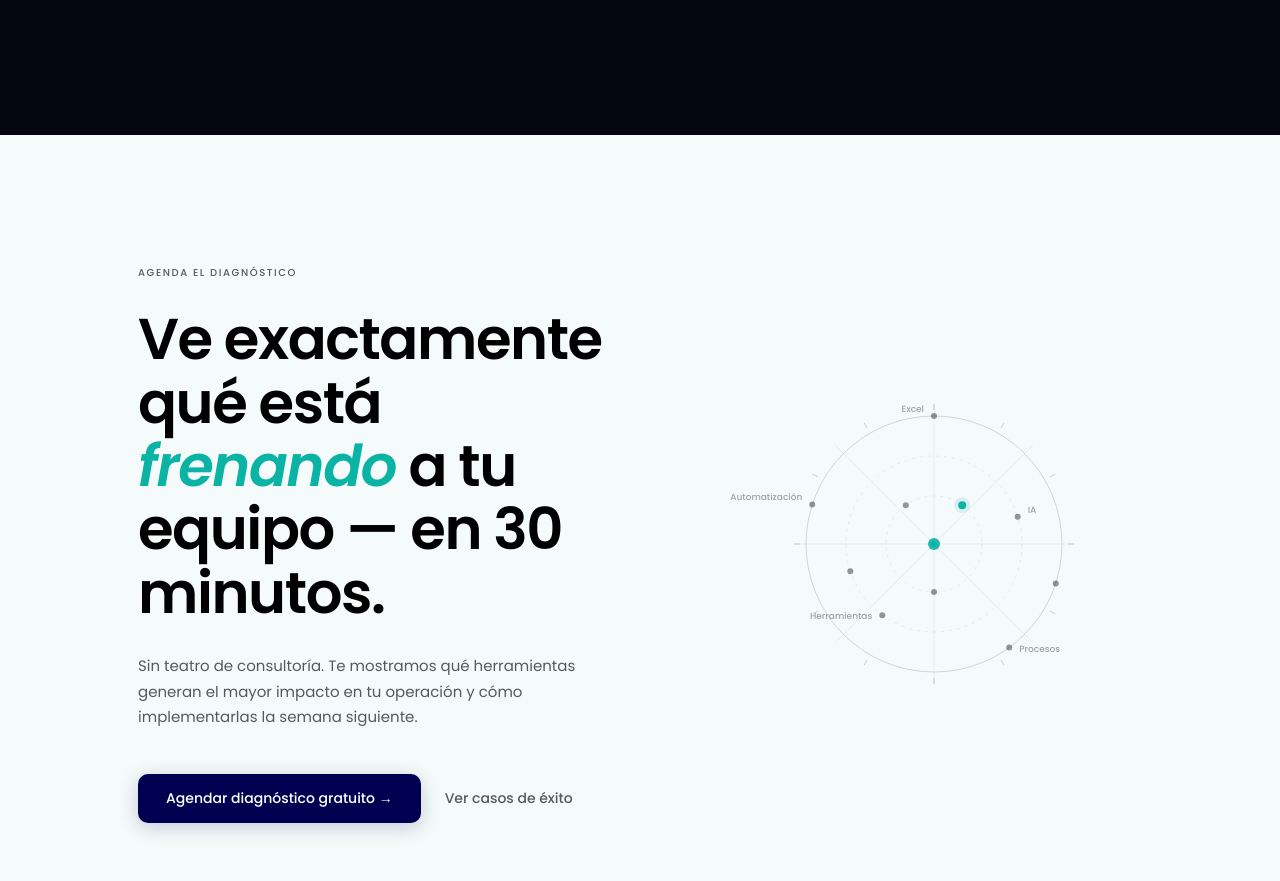
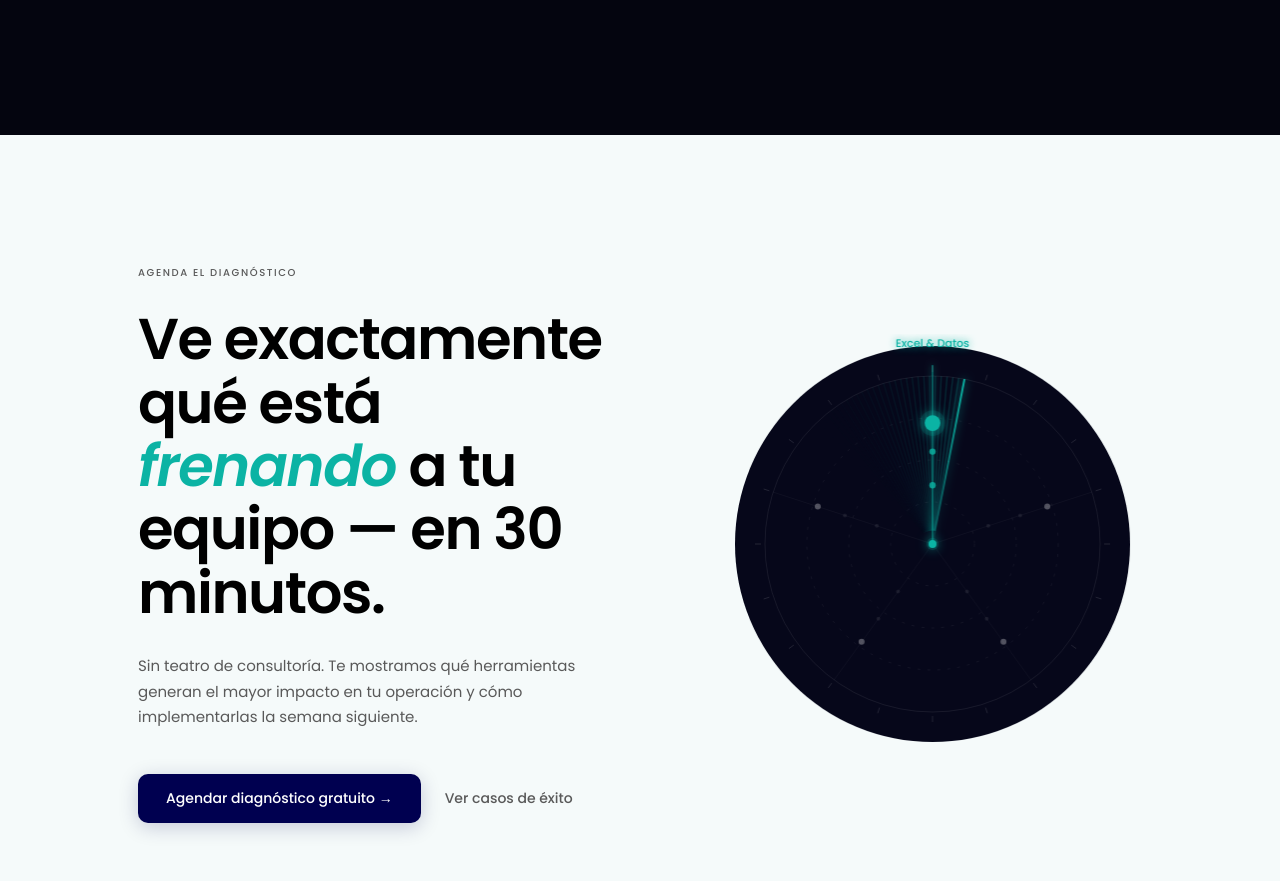
Before and after one commit to FabioClawi/proto_landing_def, a React (Vite) app: page / in a window 1280 px wide. Shown: the part 2240-3121 px from the top of the page. Built offline with nearby package versions, Linux system fonts and the light colour scheme.

Commit message:
feat: CTA radar — full canvas animation, rotating sweep with axis emphasis

```diff
--- a/src/sections/CTA.tsx
+++ b/src/sections/CTA.tsx
@@ -4,120 +4,225 @@ import { ScrollTrigger } from 'gsap/ScrollTrigger'
 
 gsap.registerPlugin(ScrollTrigger)
 
-/* Radar dot positions: [angle_deg, ring 0-2, label] */
-const DOTS: { angle: number; ring: number; label?: string; accent?: boolean }[] = [
-  { angle: 0,   ring: 2, label: 'Excel'         },
-  { angle: 72,  ring: 1, label: 'IA'             },
-  { angle: 144, ring: 2, label: 'Procesos'       },
-  { angle: 216, ring: 1, label: 'Herramientas'   },
-  { angle: 288, ring: 2, label: 'Automatización' },
-  { angle: 36,  ring: 0, accent: true            },
-  { angle: 180, ring: 0                          },
-  { angle: 108, ring: 2                          },
-  { angle: 252, ring: 1                          },
-  { angle: 324, ring: 0                          },
+/* ─── Radar axes ─── */
+const AXES = [
+  { angle: 0,   label: 'Excel & Datos',   color: '#0BB3A4' },
+  { angle: 72,  label: 'IA Aplicada',     color: '#75C1E7' },
+  { angle: 144, label: 'Procesos',        color: '#B39DDB' },
+  { angle: 216, label: 'Herramientas',    color: '#FFA07A' },
+  { angle: 288, label: 'Automatización',  color: '#6BCB77' },
 ]
 
-const CX = 150
-const CY = 150
-const RINGS = [48, 88, 128]
+const REVOLUTION_MS = 6000   // 1 full rotation in 6 seconds
+const TRAIL_DEG     = 60     // degrees of sweep trail
 
-function toXY(angle: number, r: number) {
-  const rad = (angle - 90) * (Math.PI / 180)
-  return { x: CX + r * Math.cos(rad), y: CY + r * Math.sin(rad) }
-}
+/* ─── Canvas radar ─── */
+function RadarCanvas() {
+  const canvasRef = useRef<HTMLCanvasElement>(null)
+  const rafRef    = useRef<number>(0)
+  const startRef  = useRef<number>(0)
 
-function RadarVisual() {
+  useEffect(() => {
+    const canvas = canvasRef.current!
+    const ctx    = canvas.getContext('2d')!
+    const W = canvas.width
+    const H = canvas.height
+    const CX = W / 2
+    const CY = H / 2
+    const R  = W * 0.40   // outer radius
+
+    function draw(ts: number) {
+      if (!startRef.current) startRef.current = ts
+      const sweepDeg = ((ts - startRef.current) / REVOLUTION_MS * 360) % 360
+      const sweepRad = (sweepDeg - 90) * Math.PI / 180
+
+      ctx.clearRect(0, 0, W, H)
+
+      /* ── Dark circular background ── */
+      ctx.save()
+      ctx.beginPath()
+      ctx.arc(CX, CY, R + 30, 0, Math.PI * 2)
+      ctx.fillStyle = '#06071A'
+      ctx.fill()
+      ctx.restore()
+
+      /* ── Concentric rings ── */
+      for (let i = 1; i <= 4; i++) {
+        ctx.beginPath()
+        ctx.arc(CX, CY, R * i / 4, 0, Math.PI * 2)
+        ctx.strokeStyle = 'rgba(255,255,255,0.08)'
+        ctx.setLineDash(i < 4 ? [3, 7] : [])
+        ctx.lineWidth = i === 4 ? 1 : 0.75
+        ctx.stroke()
+      }
+      ctx.setLineDash([])
+
+      /* ── Sweep trail: fan of fading lines ── */
+      for (let step = 0; step <= TRAIL_DEG; step += 2) {
+        const t   = 1 - step / TRAIL_DEG
+        const ang = sweepRad - step * Math.PI / 180
+        const x0  = CX + R * 0.08 * Math.cos(ang)
+        const y0  = CY + R * 0.08 * Math.sin(ang)
+        const x1  = CX + R * Math.cos(ang)
+        const y1  = CY + R * Math.sin(ang)
+        ctx.beginPath()
+        ctx.moveTo(x0, y0)
+        ctx.lineTo(x1, y1)
+        ctx.strokeStyle = `rgba(11,179,164,${(t * t * 0.22).toFixed(3)})`
+        ctx.lineWidth   = 1.5
+        ctx.stroke()
+      }
+
+      /* ── Sweep line ── */
+      const sxEnd = CX + R * Math.cos(sweepRad)
+      const syEnd = CY + R * Math.sin(sweepRad)
+      const lineGrad = ctx.createLinearGradient(CX, CY, sxEnd, syEnd)
+      lineGrad.addColorStop(0, 'rgba(11,179,164,0.1)')
+      lineGrad.addColorStop(1, 'rgba(11,179,164,0.95)')
+      ctx.beginPath()
+      ctx.moveTo(CX, CY)
+      ctx.lineTo(sxEnd, syEnd)
+      ctx.strokeStyle = lineGrad
+      ctx.lineWidth   = 2
+      ctx.shadowColor = '#0BB3A4'
+      ctx.shadowBlur  = 10
+      ctx.stroke()
+      ctx.shadowBlur  = 0
+
+      /* ── Axes + dots + labels ── */
+      for (const axis of AXES) {
+        const axRad = (axis.angle - 90) * Math.PI / 180
+
+        /* Angular distance behind sweep (0 = just hit, TRAIL_DEG = about to leave) */
+        const diff = (sweepDeg - axis.angle + 360) % 360
+        const fade = diff < TRAIL_DEG ? 1 - diff / TRAIL_DEG : 0
+        const active = fade > 0
+
+        /* Axis line */
+        ctx.save()
+        const extR = active ? R * (1 + fade * 0.08) : R
+        ctx.beginPath()
+        ctx.moveTo(CX, CY)
+        ctx.lineTo(CX + extR * Math.cos(axRad), CY + extR * Math.sin(axRad))
+        ctx.strokeStyle = active ? axis.color : 'rgba(255,255,255,0.06)'
+        ctx.globalAlpha = active ? 0.12 + fade * 0.55 : 1
+        ctx.lineWidth   = active ? 1.5 : 0.7
+        if (active) {
+          ctx.shadowColor = axis.color
+          ctx.shadowBlur  = 6
+        }
+        ctx.stroke()
+        ctx.shadowBlur  = 0
+        ctx.restore()
+
+        /* Dot at 72% radius */
+        const dotR = R * 0.72
+        const dotX = CX + dotR * Math.cos(axRad)
+        const dotY = CY + dotR * Math.sin(axRad)
+        const dotSize = active ? 3 + fade * 6 : 3
+
+        /* Glow ring when active */
+        if (active) {
+          ctx.beginPath()
+          ctx.arc(dotX, dotY, dotSize + 5, 0, Math.PI * 2)
+          ctx.fillStyle = axis.color
+          ctx.globalAlpha = fade * 0.18
+          ctx.fill()
+          ctx.globalAlpha = 1
+        }
+
+        /* Dot */
+        ctx.beginPath()
+        ctx.arc(dotX, dotY, dotSize, 0, Math.PI * 2)
+        ctx.fillStyle = active ? axis.color : 'rgba(255,255,255,0.3)'
+        if (active) {
+          ctx.shadowColor = axis.color
+          ctx.shadowBlur  = 14
+        }
+        ctx.fill()
+        ctx.shadowBlur = 0
+
+        /* Small dots along axis at 35% and 55% */
+        for (const pct of [0.35, 0.55]) {
+          const px = CX + R * pct * Math.cos(axRad)
+          const py = CY + R * pct * Math.sin(axRad)
+          ctx.beginPath()
+          ctx.arc(px, py, active ? 2 + fade * 1.5 : 2, 0, Math.PI * 2)
+          ctx.fillStyle = active ? axis.color : 'rgba(255,255,255,0.2)'
+          ctx.globalAlpha = active ? 0.4 + fade * 0.5 : 0.4
+          ctx.fill()
+          ctx.globalAlpha = 1
+        }
+
+        /* Label */
+        if (active && fade > 0.05) {
+          const labelDist = R + 26
+          const lx = CX + labelDist * Math.cos(axRad)
+          const ly = CY + labelDist * Math.sin(axRad)
+
+          ctx.save()
+          ctx.font         = '500 11px Poppins, sans-serif'
+          ctx.fillStyle    = axis.color
+          ctx.globalAlpha  = Math.min(1, fade * 2.5)
+          ctx.textAlign    = lx > CX + 8 ? 'left' : lx < CX - 8 ? 'right' : 'center'
+          ctx.textBaseline = ly > CY + 8 ? 'top' : ly < CY - 8 ? 'bottom' : 'middle'
+          ctx.shadowColor  = axis.color
+          ctx.shadowBlur   = 8
+          ctx.fillText(axis.label, lx, ly)
+          ctx.restore()
+        }
+      }
+
+      /* ── Tick marks on outer ring ── */
+      for (let i = 0; i < 20; i++) {
+        const tickRad = (i * 18 - 90) * Math.PI / 180
+        const x1 = CX + (R + 4)  * Math.cos(tickRad)
+        const y1 = CY + (R + 4)  * Math.sin(tickRad)
+        const x2 = CX + (R + 10) * Math.cos(tickRad)
+        const y2 = CY + (R + 10) * Math.sin(tickRad)
+        ctx.beginPath()
+        ctx.moveTo(x1, y1)
+        ctx.lineTo(x2, y2)
+        ctx.strokeStyle = 'rgba(255,255,255,0.12)'
+        ctx.lineWidth   = 1
+        ctx.stroke()
+      }
+
+      /* ── Center dot ── */
+      const pulse = 0.5 + 0.5 * Math.sin(ts * 0.003)
+      ctx.beginPath()
+      ctx.arc(CX, CY, 5 + pulse * 3, 0, Math.PI * 2)
+      ctx.fillStyle   = '#0BB3A4'
+      ctx.globalAlpha = 0.15 + pulse * 0.1
+      ctx.fill()
+      ctx.globalAlpha = 1
+      ctx.beginPath()
+      ctx.arc(CX, CY, 4, 0, Math.PI * 2)
+      ctx.fillStyle   = '#0BB3A4'
+      ctx.shadowColor = '#0BB3A4'
+      ctx.shadowBlur  = 12
+      ctx.fill()
+      ctx.shadowBlur  = 0
+
+      rafRef.current = requestAnimationFrame(draw)
+    }
+
+    rafRef.current = requestAnimationFrame(draw)
+    return () => cancelAnimationFrame(rafRef.current)
+  }, [])
+
   return (
-    <div style={{ display: 'flex', justifyContent: 'center', alignItems: 'center' }}>
-      <svg
-        width="300" height="300"
-        viewBox="0 0 300 300"
-        style={{ overflow: 'visible' }}
-      >
-        {/* Axis lines */}
-        {[0, 45, 90, 135].map(a => {
-          const r = RINGS[2] + 12
-          const p1 = toXY(a, r)
-          const p2 = toXY(a + 180, r)
-          return (
-            <line key={a}
-              x1={p1.x} y1={p1.y} x2={p2.x} y2={p2.y}
-              stroke="currentColor" strokeWidth="0.5" strokeOpacity="0.12"
-            />
-          )
-        })}
-
-        {/* Concentric rings */}
-        {RINGS.map((r, i) => (
-          <circle key={r}
-            cx={CX} cy={CY} r={r}
-            fill="none"
-            stroke="currentColor"
-            strokeWidth={i === 2 ? 1 : 0.75}
-            strokeOpacity={i === 2 ? 0.15 : 0.09}
-            strokeDasharray={i < 2 ? '3 5' : undefined}
-          />
-        ))}
-
-        {/* Center pulse */}
-        <circle cx={CX} cy={CY} r={6} fill="#0BB3A4" opacity="0.9">
-          <animate attributeName="r" values="6;10;6" dur="2.4s" repeatCount="indefinite" />
-          <animate attributeName="opacity" values="0.9;0.3;0.9" dur="2.4s" repeatCount="indefinite" />
-        </circle>
-        <circle cx={CX} cy={CY} r={3} fill="#0BB3A4" />
-
-        {/* Dots */}
-        {DOTS.map((d, i) => {
-          const pos = toXY(d.angle, RINGS[d.ring])
-          return (
-            <g key={i}>
-              {d.accent && (
-                <circle cx={pos.x} cy={pos.y} r={8}
-                  fill="#0BB3A4" opacity="0.12">
-                  <animate attributeName="r" values="8;13;8" dur="2s" repeatCount="indefinite" />
-                  <animate attributeName="opacity" values="0.12;0.04;0.12" dur="2s" repeatCount="indefinite" />
-                </circle>
-              )}
-              <circle cx={pos.x} cy={pos.y} r={d.accent ? 4 : 3}
-                fill={d.accent ? '#0BB3A4' : 'currentColor'}
-                opacity={d.accent ? 1 : 0.4}
-              />
-              {d.label && (
-                <text
-                  x={pos.x + (pos.x > CX ? 10 : -10)}
-                  y={pos.y + (pos.y > CY ? 4 : -4)}
-                  textAnchor={pos.x > CX ? 'start' : 'end'}
-                  fill="currentColor"
-                  fontSize="9"
-                  opacity="0.35"
-                  fontFamily="Poppins, sans-serif"
-                  fontWeight="500"
-                >
-                  {d.label}
-                </text>
-              )}
-            </g>
-          )
-        })}
-
-        {/* Outer tick marks */}
-        {Array.from({ length: 12 }, (_, i) => {
-          const a   = i * 30
-          const p1  = toXY(a, RINGS[2] + 6)
-          const p2  = toXY(a, RINGS[2] + 12)
-          return (
-            <line key={a}
-              x1={p1.x} y1={p1.y} x2={p2.x} y2={p2.y}
-              stroke="currentColor" strokeWidth="1" strokeOpacity="0.18"
-            />
-          )
-        })}
-      </svg>
-    </div>
+    <canvas
+      ref={canvasRef}
+      width={420}
+      height={420}
+      data-no-transition
+      style={{ width: '100%', maxWidth: '460px', display: 'block', margin: '0 auto' }}
+    />
   )
 }
 
+/* ─── CTA Section ─── */
 export default function CTA() {
   const sectionRef = useRef<HTMLElement>(null)
   const leftRef    = useRef<HTMLDivElement>(null)
@@ -146,18 +251,16 @@ export default function CTA() {
         background: 'var(--bg-secondary)',
         padding: '130px 0',
         transition: 'background 0.3s ease',
-        color: 'var(--text-heading)',
       }}
     >
       <div style={{
         maxWidth: '1100px', margin: '0 auto', padding: '0 48px',
         display: 'grid', gridTemplateColumns: '55fr 45fr',
-        gap: '80px', alignItems: 'center',
+        gap: '72px', alignItems: 'center',
       }}>
 
         {/* ── Left ── */}
         <div ref={leftRef} style={{ opacity: 0 }}>
-          {/* Eyebrow */}
           <p style={{
             fontFamily: 'Poppins, sans-serif', fontSize: '10px', fontWeight: 500,
             letterSpacing: '0.16em', textTransform: 'uppercase',
@@ -166,7 +269,6 @@ export default function CTA() {
             Agenda el diagnóstico
           </p>
 
-          {/* Headline */}
           <h2 style={{
             fontFamily: 'Poppins, sans-serif', fontWeight: 600,
             fontSize: 'clamp(2.2rem, 4.5vw, 4rem)',
@@ -174,27 +276,23 @@ export default function CTA() {
             color: 'var(--text-heading)', marginBottom: '28px',
           }}>
             Ve exactamente qué está{' '}
-            <em style={{
-              fontStyle: 'italic', color: '#0BB3A4',
-              fontWeight: 600,
-            }}>
+            <em style={{ fontStyle: 'italic', color: '#0BB3A4', fontWeight: 600 }}>
               frenando
             </em>
-            {' '}a tu equipo — en 30 minutos.
+            {' '}a tu equipo —{' '}
+            en 30 minutos.
           </h2>
 
-          {/* Subtext */}
           <p style={{
             fontFamily: 'Poppins, sans-serif', fontSize: '15px', fontWeight: 400,
             lineHeight: 1.7, color: 'var(--text-muted)',
             maxWidth: '440px', marginBottom: '44px',
           }}>
-            Sin teatro de consultoría. Te mostramos qué herramientas generan
-            el mayor impacto en tu operación y cómo implementarlas
-            la semana siguiente.
+            Sin teatro de consultoría. Te mostramos qué herramientas
+            generan el mayor impacto en tu operación y cómo
+            implementarlas la semana siguiente.
           </p>
 
-          {/* CTAs */}
           <div style={{ display: 'flex', alignItems: 'center', gap: '24px', flexWrap: 'wrap' }}>
             <a
               href="#contacto"
@@ -210,14 +308,14 @@ export default function CTA() {
               onMouseEnter={e => {
                 const el = e.currentTarget as HTMLAnchorElement
                 el.style.background = '#0D15B2'
-                el.style.transform = 'translateY(-2px)'
-                el.style.boxShadow = '0 8px 28px rgba(0,0,80,0.3)'
+                el.style.transform  = 'translateY(-2px)'
+                el.style.boxShadow  = '0 8px 28px rgba(0,0,80,0.3)'
               }}
               onMouseLeave={e => {
                 const el = e.currentTarget as HTMLAnchorElement
                 el.style.background = '#000050'
-                el.style.transform = 'translateY(0)'
-                el.style.boxShadow = '0 4px 20px rgba(0,0,80,0.2)'
+                el.style.transform  = 'translateY(0)'
+                el.style.boxShadow  = '0 4px 20px rgba(0,0,80,0.2)'
               }}
             >
               Agendar diagnóstico gratuito →
@@ -238,12 +336,9 @@ export default function CTA() {
           </div>
         </div>
 
-        {/* ── Right: radar ── */}
-        <div
-          ref={rightRef}
-          style={{ opacity: 0, color: 'var(--text-heading)' }}
-        >
-          <RadarVisual />
+        {/* ── Right: animated radar ── */}
+        <div ref={rightRef} style={{ opacity: 0 }}>
+          <RadarCanvas />
         </div>
 
       </div>
```
